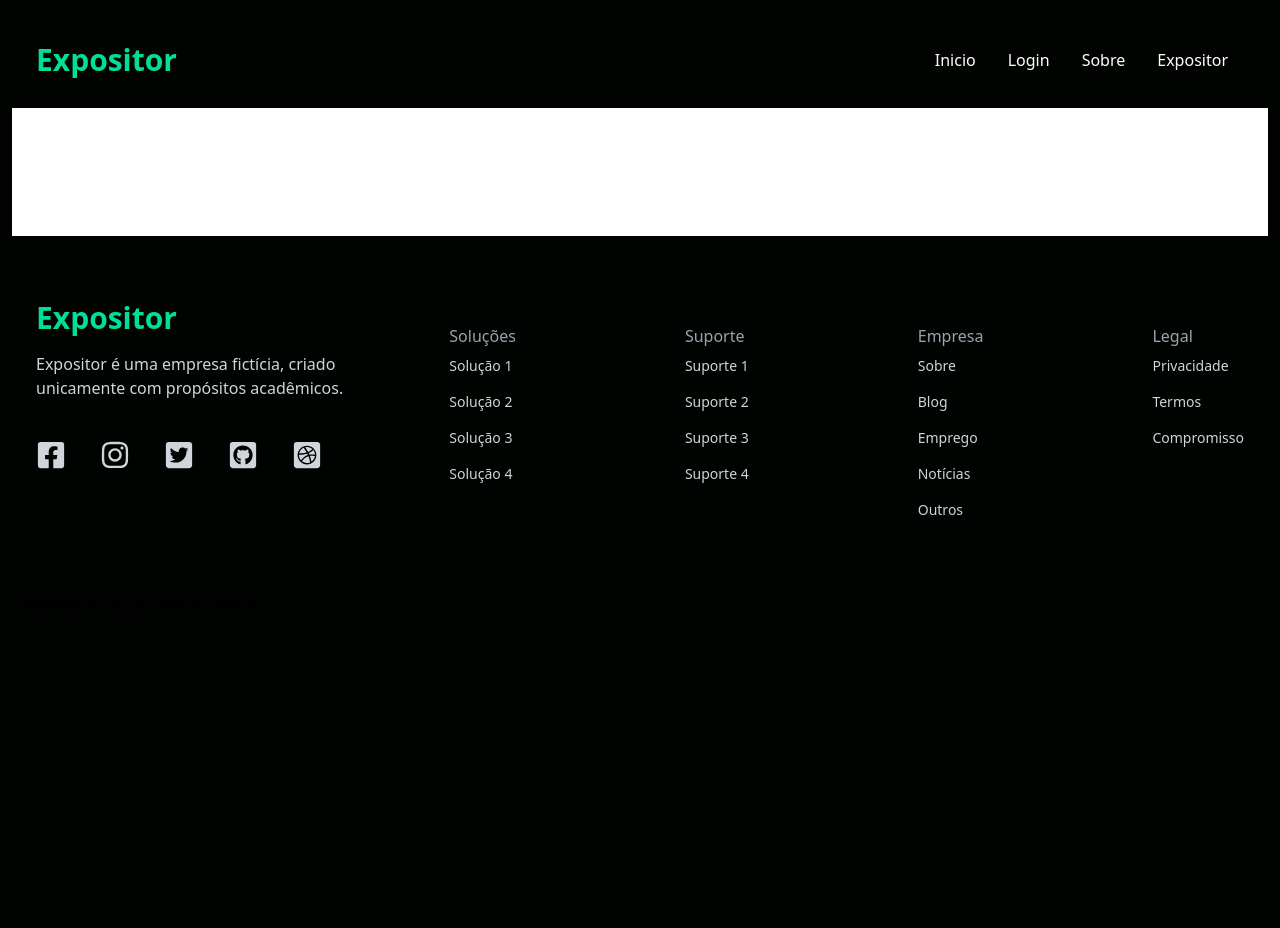
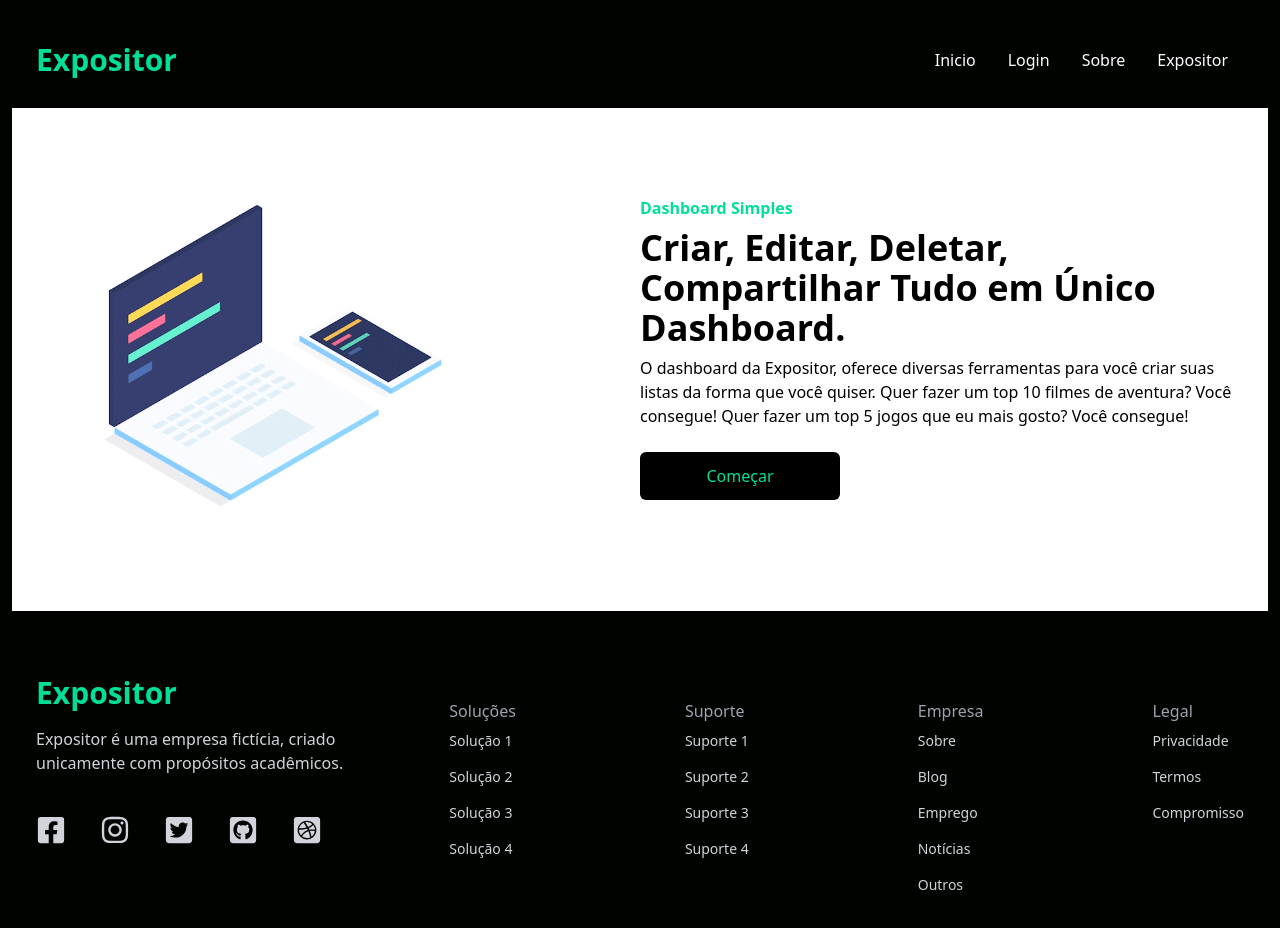
Before and after one commit to mauriciomourag/projetonextjs, a Next.js app: page /dashboard in a window 1280 px wide. Shown: the top 928 px of the page. Before the commit the page ends 800 px from the top, so only its background shows below. Built offline with nearby package versions, Linux system fonts and the light colour scheme.

Commit message:
Dashboard Page fix

```diff
--- a/app/dashboard/page.tsx
+++ b/app/dashboard/page.tsx
@@ -8,17 +8,17 @@ import Link from 'next/link';
 const Dashboard = () => {
   return (
     <div className='w-full bg-white py-16 px-4'>
-      {/* <div className='max-w-[1240px] mx-auto grid md:grid-cols-2'>
+      <div className='max-w-[1240px] mx-auto grid md:grid-cols-2'>
         <Image src={Laptop} width={500} height={200} alt=''/>
         <div className='flex flex-col justify-center'>
           <p className='text-[#00df9a] font-bold '>Dashboard Simples</p>
           <h1 className='md:text-4xl sm:text-3xl text-2xl font-bold py-2'>Criar, Editar, Deletar, Compartilhar Tudo em Único Dashboard.</h1>
           <p>
-            O dashboard da Expositor, oferece diversas ferramentas para você criar suas listas da forma que você quiser. Quer fazer um "top 10 filmes de aventura?" Você consegue! Quer fazer um "top 5 jogos que eu mais gosto?" Você consegue!
+            O dashboard da Expositor, oferece diversas ferramentas para você criar suas listas da forma que você quiser. Quer fazer um top 10 filmes de aventura? Você consegue! Quer fazer um top 5 jogos que eu mais gosto? Você consegue!
           </p>
           <button className='bg-black text-[#00df9a] w-[200px] rounded-md font-medium my-6 mx-auto md:mx-0 py-3'><Link href="/login" className='p-4'>Começar</Link></button>
         </div>
-      </div> */}
+      </div>
     </div>
   );
 };
```
